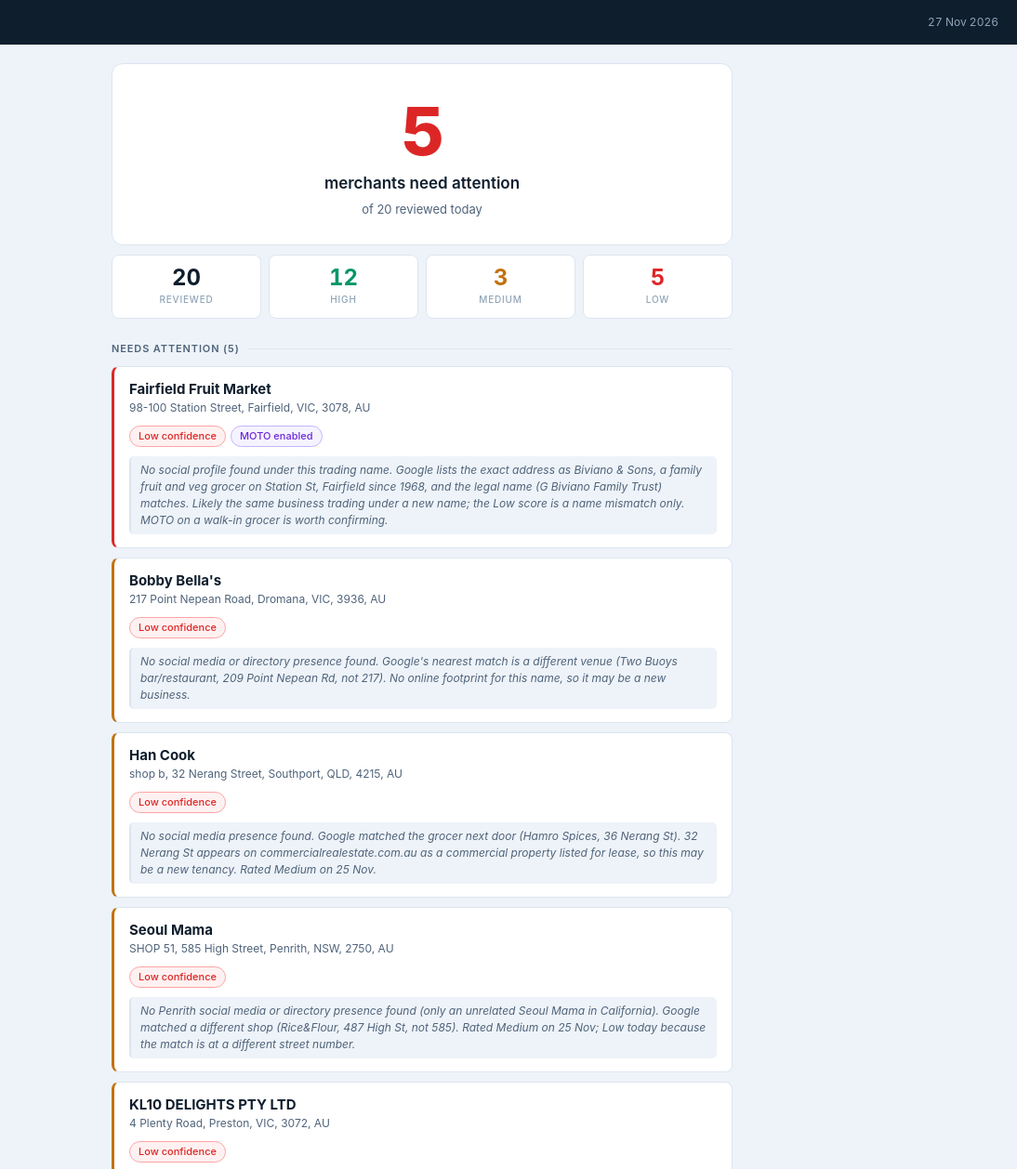
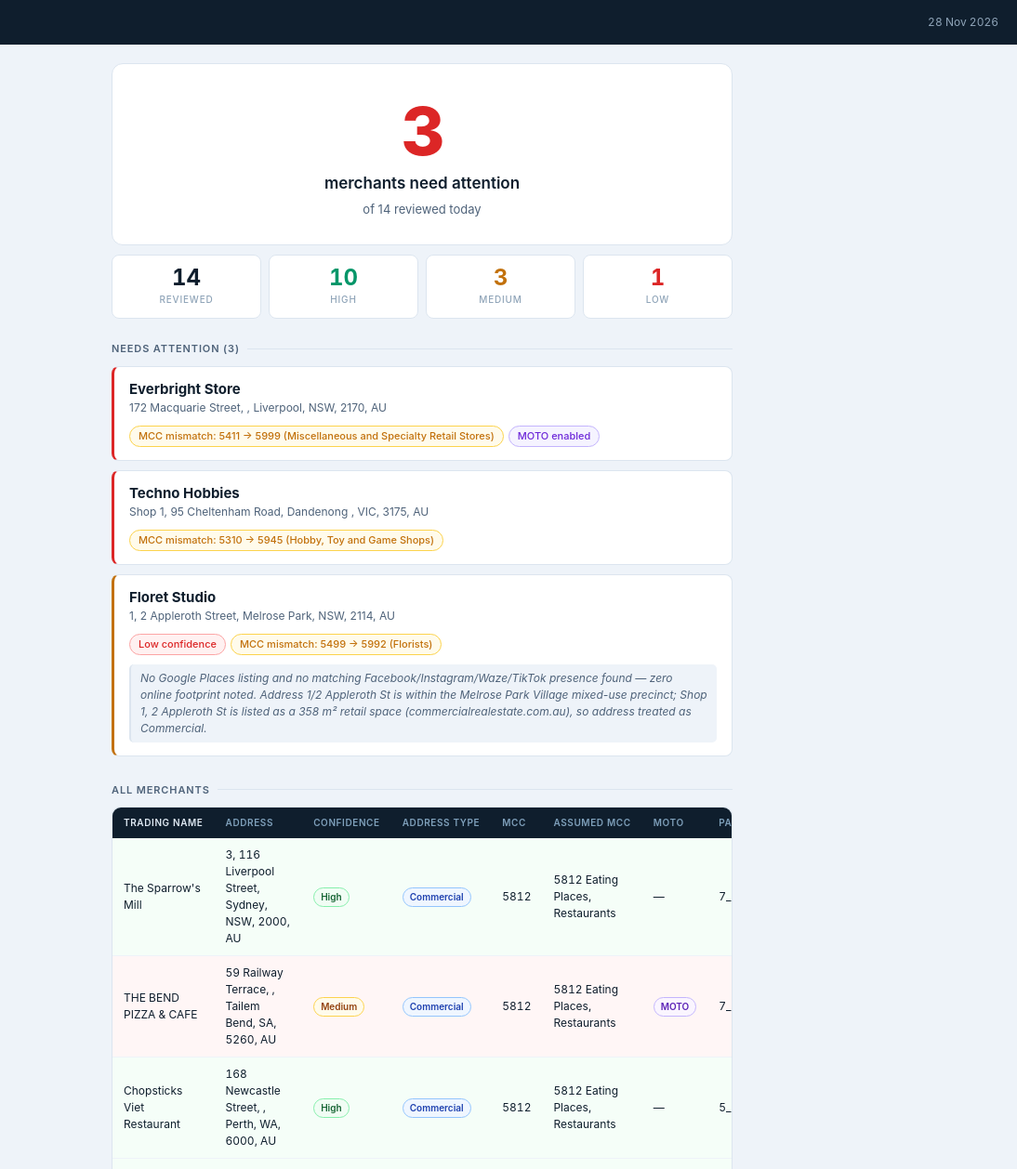
Before and after one commit to eugene-mx51/merchant-review-report, a plain HTML site: page index.html in a window 1280 px wide. Shown: the top 1258 px of the page at 93% size, 186-1280 px from the left. Drawn offline with Linux system fonts and the light colour scheme.

Commit message:
Merchant Review update 2026-11-27

```diff
--- a/index.html
+++ b/index.html
@@ -3,7 +3,7 @@
 <head>
 <meta charset="UTF-8">
 <meta name="viewport" content="width=device-width, initial-scale=1.0">
-<title>Merchant Review — 27 Nov 2026</title>
+<title>Merchant Review — 28 Nov 2026</title>
 <style>
 :root {
   --ink:    #0f1e2d;
@@ -292,31 +292,42 @@ tbody td           { padding: 9px 12px; vertical-align: middle; }
 
 <header class="site-header">
   <div class="brand"><span class="brand-pip"></span>mx51 Merchant Review</div>
-  <div class="header-date">27 Nov 2026</div>
+  <div class="header-date">28 Nov 2026</div>
 </header>
 
 <div class="page">
 
   <div class="status-hero is-flagged">
-    <div class="status-num">5</div>
+    <div class="status-num">3</div>
     <div class="status-label">merchants need attention</div>
-    <div class="status-sub">of 20 reviewed today</div>
+    <div class="status-sub">of 14 reviewed today</div>
   </div>
 
   <div class="stats-strip">
-    <div class="stat-cell s-total"><div class="stat-n">20</div><div class="stat-lbl">Reviewed</div></div>
-    <div class="stat-cell s-high"> <div class="stat-n">12</div>  <div class="stat-lbl">High</div></div>
+    <div class="stat-cell s-total"><div class="stat-n">14</div><div class="stat-lbl">Reviewed</div></div>
+    <div class="stat-cell s-high"> <div class="stat-n">10</div>  <div class="stat-lbl">High</div></div>
     <div class="stat-cell s-med">  <div class="stat-n">3</div><div class="stat-lbl">Medium</div></div>
-    <div class="stat-cell s-low">  <div class="stat-n">5</div>   <div class="stat-lbl">Low</div></div>
+    <div class="stat-cell s-low">  <div class="stat-n">1</div>   <div class="stat-lbl">Low</div></div>
   </div>
 
-  <div class="s-head">Needs Attention (5)</div>
+  <div class="s-head">Needs Attention (3)</div>
 <div class="flag-cards">
-<div class="flag-card"><div class="fc-name">Fairfield Fruit Market</div><div class="fc-addr">98-100 Station Street, Fairfield, VIC, 3078, AU</div><div class="fc-tags"><span class="tag t-low">Low confidence</span><span class="tag t-moto">MOTO enabled</span></div><div class="fc-osint">No social profile found under this trading name. Google lists the exact address as Biviano &amp; Sons, a family fruit and veg grocer on Station St, Fairfield since 1968, and the legal name (G Biviano Family Trust) matches. Likely the same business trading under a new name; the Low score is a name mismatch only. MOTO on a walk-in grocer is worth confirming.</div></div>
-<div class="flag-card risk-amber"><div class="fc-name">Bobby Bella&#x27;s</div><div class="fc-addr">217 Point Nepean Road, Dromana, VIC, 3936, AU</div><div class="fc-tags"><span class="tag t-low">Low confidence</span></div><div class="fc-osint">No social media or directory presence found. Google&#x27;s nearest match is a different venue (Two Buoys bar/restaurant, 209 Point Nepean Rd, not 217). No online footprint for this name, so it may be a new business.</div></div>
-<div class="flag-card risk-amber"><div class="fc-name">Han Cook</div><div class="fc-addr">shop b, 32 Nerang Street, Southport, QLD, 4215, AU</div><div class="fc-tags"><span class="tag t-low">Low confidence</span></div><div class="fc-osint">No social media presence found. Google matched the grocer next door (Hamro Spices, 36 Nerang St). 32 Nerang St appears on commercialrealestate.com.au as a commercial property listed for lease, so this may be a new tenancy. Rated Medium on 25 Nov.</div></div>
-<div class="flag-card risk-amber"><div class="fc-name">Seoul Mama</div><div class="fc-addr">SHOP 51, 585 High Street, Penrith, NSW, 2750, AU</div><div class="fc-tags"><span class="tag t-low">Low confidence</span></div><div class="fc-osint">No Penrith social media or directory presence found (only an unrelated Seoul Mama in California). Google matched a different shop (Rice&amp;Flour, 487 High St, not 585). Rated Medium on 25 Nov; Low today because the match is at a different street number.</div></div>
-<div class="flag-card risk-amber"><div class="fc-name">KL10 DELIGHTS PTY LTD</div><div class="fc-addr">4 Plenty Road, Preston, VIC, 3072, AU</div><div class="fc-tags"><span class="tag t-low">Low confidence</span></div><div class="fc-osint">No social media or directory presence found. Google matched an unrelated childcare centre (Little Bright Starz, 59 Plenty Rd). The trading name is just the company name. No online footprint.</div></div>
+  <div class="flag-card">
+    <div class="fc-name">Everbright Store</div>
+    <div class="fc-addr">172 Macquarie Street, , Liverpool, NSW, 2170, AU</div>
+    <div class="fc-tags"><span class="tag t-mcc">MCC mismatch: 5411 -&gt; 5999 (Miscellaneous and Specialty Retail Stores)</span><span class="tag t-moto">MOTO enabled</span></div>
+  </div>
+  <div class="flag-card">
+    <div class="fc-name">Techno Hobbies</div>
+    <div class="fc-addr">Shop 1, 95 Cheltenham Road, Dandenong , VIC, 3175, AU</div>
+    <div class="fc-tags"><span class="tag t-mcc">MCC mismatch: 5310 -&gt; 5945 (Hobby, Toy and Game Shops)</span></div>
+  </div>
+  <div class="flag-card risk-amber">
+    <div class="fc-name">Floret Studio</div>
+    <div class="fc-addr">1, 2 Appleroth Street, Melrose Park, NSW, 2114, AU</div>
+    <div class="fc-tags"><span class="tag t-low">Low confidence</span><span class="tag t-mcc">MCC mismatch: 5499 -&gt; 5992 (Florists)</span></div>
+    <div class="fc-osint">No Google Places listing and no matching Facebook/Instagram/Waze/TikTok presence found — zero online footprint noted. Address 1/2 Appleroth St is within the Melrose Park Village mixed-use precinct; Shop 1, 2 Appleroth St is listed as a 358 m² retail space (commercialrealestate.com.au), so address treated as Commercial.</div>
+  </div>
 </div>
 
   <div class="s-head">All Merchants</div>
@@ -336,35 +347,28 @@ tbody td           { padding: 9px 12px; vertical-align: middle; }
         </tr>
       </thead>
       <tbody>
-        <tr class="tr-g"><td>Rice Workshop DFO South Wharf</td><td>Convention Centre Place, South Wharf, VIC, 3006, AU</td><td><span class="b b-hi">High</span></td><td><span class="b b-com">Commercial</span></td><td>5812</td><td>5812 Eating Places, Restaurants</td><td>—</td><td>5_DAY</td><td class="rs rs-g">0</td></tr>
-<tr class="tr-g"><td>Essence Pantry</td><td>519-521 Station Street, Box Hill, VIC, 3128, AU</td><td><span class="b b-md">Medium</span></td><td><span class="b b-com">Commercial</span></td><td>5812</td><td>5812 Eating Places, Restaurants</td><td>—</td><td>5_DAY</td><td class="rs rs-g">1</td></tr>
-<tr class="tr-g"><td>Kebab paradise central</td><td>unit 1, 19-21 Vaughan Street, Shepparton, VIC, 3630, AU</td><td><span class="b b-hi">High</span></td><td><span class="b b-com">Commercial</span></td><td>5812</td><td>5812 Eating Places, Restaurants</td><td>—</td><td>5_DAY</td><td class="rs rs-g">0</td></tr>
-<tr class="tr-g"><td>MASCOT KEBAB</td><td>950 Botany Road, Mascot, NSW, 2020, AU</td><td><span class="b b-hi">High</span></td><td><span class="b b-com">Commercial</span></td><td>5812</td><td>5812 Eating Places, Restaurants</td><td>—</td><td>7_DAY</td><td class="rs rs-g">1</td></tr>
-<tr class="tr-g"><td>Rowville Dry Cleaners</td><td>Shop 5B, Stud Park Shopping Centre, Rowville, VIC, 3178, AU</td><td><span class="b b-hi">High</span></td><td><span class="b b-com">Commercial</span></td><td>7216</td><td>7216 Dry Cleaners</td><td>—</td><td>5_DAY</td><td class="rs rs-g">0</td></tr>
-<tr class="tr-y"><td>Bobby Bella&#x27;s</td><td>217 Point Nepean Road, Dromana, VIC, 3936, AU</td><td><span class="b b-lo">Low</span></td><td><span class="b b-com">Commercial</span></td><td>5812</td><td>5812 Eating Places, Restaurants</td><td>—</td><td>5_DAY</td><td class="rs rs-y">2</td></tr>
-<tr class="tr-g"><td>Dumpling King</td><td>Shop 11, 132 Muller Road, Greenacres, SA, 5086, AU</td><td><span class="b b-hi">High</span></td><td><span class="b b-com">Commercial</span></td><td>5812</td><td>5812 Eating Places, Restaurants</td><td>—</td><td>5_DAY</td><td class="rs rs-g">0</td></tr>
-<tr class="tr-g"><td>Into Laksa St Leonards</td><td>558 Pacific Highway, St Leonards, NSW, 2065, AU</td><td><span class="b b-hi">High</span></td><td><span class="b b-com">Commercial</span></td><td>5812</td><td>5812 Eating Places, Restaurants</td><td>—</td><td>7_DAY</td><td class="rs rs-g">1</td></tr>
-<tr class="tr-r"><td>Fairfield Fruit Market</td><td>98-100 Station Street, Fairfield, VIC, 3078, AU</td><td><span class="b b-lo">Low</span></td><td><span class="b b-com">Commercial</span></td><td>5411</td><td>5411 Grocery Stores, Supermarkets</td><td><span class="b b-moto">MOTO</span></td><td>7_DAY</td><td class="rs rs-r">6</td></tr>
-<tr class="tr-g"><td>Warung Pak Nasir</td><td>193 Corio Street, Shepparton, VIC, 3630, AU</td><td><span class="b b-hi">High</span></td><td><span class="b b-com">Commercial</span></td><td>5812</td><td>5812 Eating Places, Restaurants</td><td>—</td><td>5_DAY</td><td class="rs rs-g">0</td></tr>
-<tr class="tr-y"><td>Han Cook</td><td>shop b, 32 Nerang Street, Southport, QLD, 4215, AU</td><td><span class="b b-lo">Low</span></td><td><span class="b b-com">Commercial</span></td><td>5812</td><td>5812 Eating Places, Restaurants</td><td>—</td><td>5_DAY</td><td class="rs rs-y">2</td></tr>
-<tr class="tr-r"><td>Brendon Andrew</td><td>56 Bussell Highway, Cowaramup, WA, 6284, AU</td><td><span class="b b-md">Medium</span></td><td><span class="b b-com">Commercial</span></td><td>5422</td><td>5999 Miscellaneous and Specialty Retail Stores</td><td><span class="b b-moto">MOTO</span></td><td>5_DAY</td><td class="rs rs-r">4</td></tr>
-<tr class="tr-y"><td>Seoul Mama</td><td>SHOP 51, 585 High Street, Penrith, NSW, 2750, AU</td><td><span class="b b-lo">Low</span></td><td><span class="b b-com">Commercial</span></td><td>5812</td><td>5812 Eating Places, Restaurants</td><td>—</td><td>5_DAY</td><td class="rs rs-y">2</td></tr>
-<tr class="tr-y"><td>KL10 DELIGHTS PTY LTD</td><td>4 Plenty Road, Preston, VIC, 3072, AU</td><td><span class="b b-lo">Low</span></td><td><span class="b b-com">Commercial</span></td><td>5812</td><td>5812 Eating Places, Restaurants</td><td>—</td><td>5_DAY</td><td class="rs rs-y">2</td></tr>
-<tr class="tr-y"><td>Delhi Flavours</td><td>10 Orchard Avenue, Armadale, WA, 6112, AU</td><td><span class="b b-hi">High</span></td><td><span class="b b-com">Commercial</span></td><td>5812</td><td>5812 Eating Places, Restaurants</td><td><span class="b b-moto">MOTO</span></td><td>5_DAY</td><td class="rs rs-y">3</td></tr>
-<tr class="tr-g"><td>Koffee Shack</td><td>1, 31 Connor Street, Burleigh Heads, QLD, 4220, AU</td><td><span class="b b-hi">High</span></td><td><span class="b b-com">Commercial</span></td><td>5812</td><td>5812 Eating Places, Restaurants</td><td>—</td><td>5_DAY</td><td class="rs rs-g">0</td></tr>
-<tr class="tr-r"><td>Special Pho Ngon</td><td>6 East Esplanade, Saint Albans, VIC, 3021, AU</td><td><span class="b b-hi">High</span></td><td><span class="b b-com">Commercial</span></td><td>5812</td><td>5812 Eating Places, Restaurants</td><td><span class="b b-moto">MOTO</span></td><td>7_DAY</td><td class="rs rs-r">4</td></tr>
-<tr class="tr-g"><td>Jasmine Mart</td><td>34 Beaumont Street, Hamilton, NSW, 2303, AU</td><td><span class="b b-hi">High</span></td><td><span class="b b-com">Commercial</span></td><td>5411</td><td>5499 Miscellaneous Food Stores</td><td>—</td><td>7_DAY</td><td class="rs rs-g">1</td></tr>
-<tr class="tr-g"><td>My Local on high</td><td>50 High Street, Moe, VIC, 3825, AU</td><td><span class="b b-hi">High</span></td><td><span class="b b-com">Commercial</span></td><td>5411</td><td>5411 Grocery Stores, Supermarkets</td><td>—</td><td>7_DAY</td><td class="rs rs-g">1</td></tr>
-<tr class="tr-g"><td>SEOUL MATE AUSTRALIA PTY LTD</td><td>120, 200 Rosamond Road, Maribyrnong, VIC, 3032, AU</td><td><span class="b b-md">Medium</span></td><td><span class="b b-com">Commercial</span></td><td>5812</td><td>5812 Eating Places, Restaurants</td><td>—</td><td>5_DAY</td><td class="rs rs-g">1</td></tr>
-
+        <tr class="tr-g"><td>The Sparrow&#x27;s Mill</td><td>3, 116 Liverpool Street, Sydney, NSW, 2000, AU</td><td><span class="b b-hi">High</span></td><td><span class="b b-com">Commercial</span></td><td>5812</td><td>5812 Eating Places, Restaurants</td><td>—</td><td>7_DAY</td><td class="rs rs-g">1</td></tr>
+<tr class="tr-r"><td>THE BEND PIZZA &amp; CAFE</td><td>59 Railway Terrace, , Tailem Bend, SA, 5260, AU</td><td><span class="b b-md">Medium</span></td><td><span class="b b-com">Commercial</span></td><td>5812</td><td>5812 Eating Places, Restaurants</td><td><span class="b b-moto">MOTO</span></td><td>7_DAY</td><td class="rs rs-r">5</td></tr>
+<tr class="tr-g"><td>Chopsticks Viet Restaurant</td><td>168 Newcastle Street, , Perth, WA, 6000, AU</td><td><span class="b b-hi">High</span></td><td><span class="b b-com">Commercial</span></td><td>5812</td><td>5812 Eating Places, Restaurants</td><td>—</td><td>5_DAY</td><td class="rs rs-g">0</td></tr>
+<tr class="tr-g"><td>Arte Bianca</td><td>57 O&#x27;Sullivan Road, , Rose Bay, NSW, 2029, AU</td><td><span class="b b-hi">High</span></td><td><span class="b b-com">Commercial</span></td><td>5812</td><td>5812 Eating Places, Restaurants</td><td>—</td><td>5_DAY</td><td class="rs rs-g">0</td></tr>
+<tr class="tr-r"><td>Sparklers Hand Car Wash &amp; Cafe</td><td>1103 Dandenong Road, , Malvern East, VIC, 3145, AU</td><td><span class="b b-hi">High</span></td><td><span class="b b-com">Commercial</span></td><td>7542</td><td>7542 Car Washes</td><td><span class="b b-moto">MOTO</span></td><td>7_DAY</td><td class="rs rs-r">4</td></tr>
+<tr class="tr-g"><td>Camberwell Wholefoods</td><td>524 Riversdale Road, , Camberwell, VIC, 3124, AU</td><td><span class="b b-hi">High</span></td><td><span class="b b-com">Commercial</span></td><td>5411</td><td>5411 Grocery Stores, Supermarkets</td><td>—</td><td>7_DAY</td><td class="rs rs-g">1</td></tr>
+<tr class="tr-g"><td>Nails Idol Joondalup</td><td>420 Joondalup Drive, , Joondalup, WA, 6027, AU</td><td><span class="b b-hi">High</span></td><td><span class="b b-com">Commercial</span></td><td>7230</td><td>7230 Beauty and Barber Shops</td><td>—</td><td>5_DAY</td><td class="rs rs-g">0</td></tr>
+<tr class="tr-r"><td>Everbright Store</td><td>172 Macquarie Street, , Liverpool, NSW, 2170, AU</td><td><span class="b b-hi">High</span></td><td><span class="b b-com">Commercial</span></td><td>5411</td><td>5999 Miscellaneous and Specialty Retail Stores</td><td><span class="b b-moto">MOTO</span></td><td>7_DAY</td><td class="rs rs-r">4</td></tr>
+<tr class="tr-y"><td>Tudoe Vale Bakehouse</td><td>325 Curtis Road, , Munno Para, SA, 5114, AU</td><td><span class="b b-md">Medium</span></td><td><span class="b b-com">Commercial</span></td><td>5812</td><td>5462 Bakeries</td><td>—</td><td>7_DAY</td><td class="rs rs-y">2</td></tr>
+<tr class="tr-y"><td>Chemist Discount Centre</td><td>Shop 5, 341 Mains Road, Sunnybank, QLD, 4109, AU</td><td><span class="b b-md">Medium</span></td><td><span class="b b-com">Commercial</span></td><td>5912</td><td>5912 Drug Stores and Pharmacies</td><td>—</td><td>7_DAY</td><td class="rs rs-y">2</td></tr>
+<tr class="tr-g"><td>Techno Hobbies</td><td>Shop 1, 95 Cheltenham Road, Dandenong , VIC, 3175, AU</td><td><span class="b b-hi">High</span></td><td><span class="b b-com">Commercial</span></td><td>5310</td><td>5945 Hobby, Toy and Game Shops</td><td>—</td><td>7_DAY</td><td class="rs rs-g">1</td></tr>
+<tr class="tr-y"><td>Floret Studio</td><td>1, 2 Appleroth Street, Melrose Park, NSW, 2114, AU</td><td><span class="b b-lo">Low</span></td><td><span class="b b-com">Commercial</span></td><td>5499</td><td>5992 Florists</td><td>—</td><td>7_DAY</td><td class="rs rs-y">3</td></tr>
+<tr class="tr-g"><td>The Big Bang Barbers St Germain</td><td>Shop 12, 21 Saint Germain Boulevard, Clyde North, VIC, 3978, AU</td><td><span class="b b-hi">High</span></td><td><span class="b b-com">Commercial</span></td><td>7230</td><td>7230 Beauty and Barber Shops</td><td>—</td><td>7_DAY</td><td class="rs rs-g">1</td></tr>
+<tr class="tr-g"><td>Nails Idol Innaloo</td><td>Shop 1051A Ellen Stirling Boulevard, , Innaloo, WA, 6018, AU</td><td><span class="b b-hi">High</span></td><td><span class="b b-com">Commercial</span></td><td>7230</td><td>7230 Beauty and Barber Shops</td><td>—</td><td>5_DAY</td><td class="rs rs-g">0</td></tr>
       </tbody>
     </table>
   </div>
 
   <footer class="site-footer">
-    <span>Generated 27 Nov 2026, 8:53 AM AEDT · CCR automated pipeline</span>
+    <span>Generated 28 Nov 2026, 8:55 AM AEDT · CCR automated pipeline</span>
     <div class="footer-links">
-      <a href="https://docs.google.com/spreadsheets/d/1y9YzH0y0L6zt_Y_a4XKFfNdGrTIdaG5HRi6tJF2NBHs/edit">Google Sheet →</a>
+      <a href="https://docs.google.com/spreadsheets/d/1SfZz1Em0M70vnTYFPIHPtBRfw-SGYetFX6i5zdgWuwA/edit">Google Sheet →</a>
       <a href="https://eugene-mx51.github.io/merchant-review-report/">Report link</a>
     </div>
   </footer>
```
